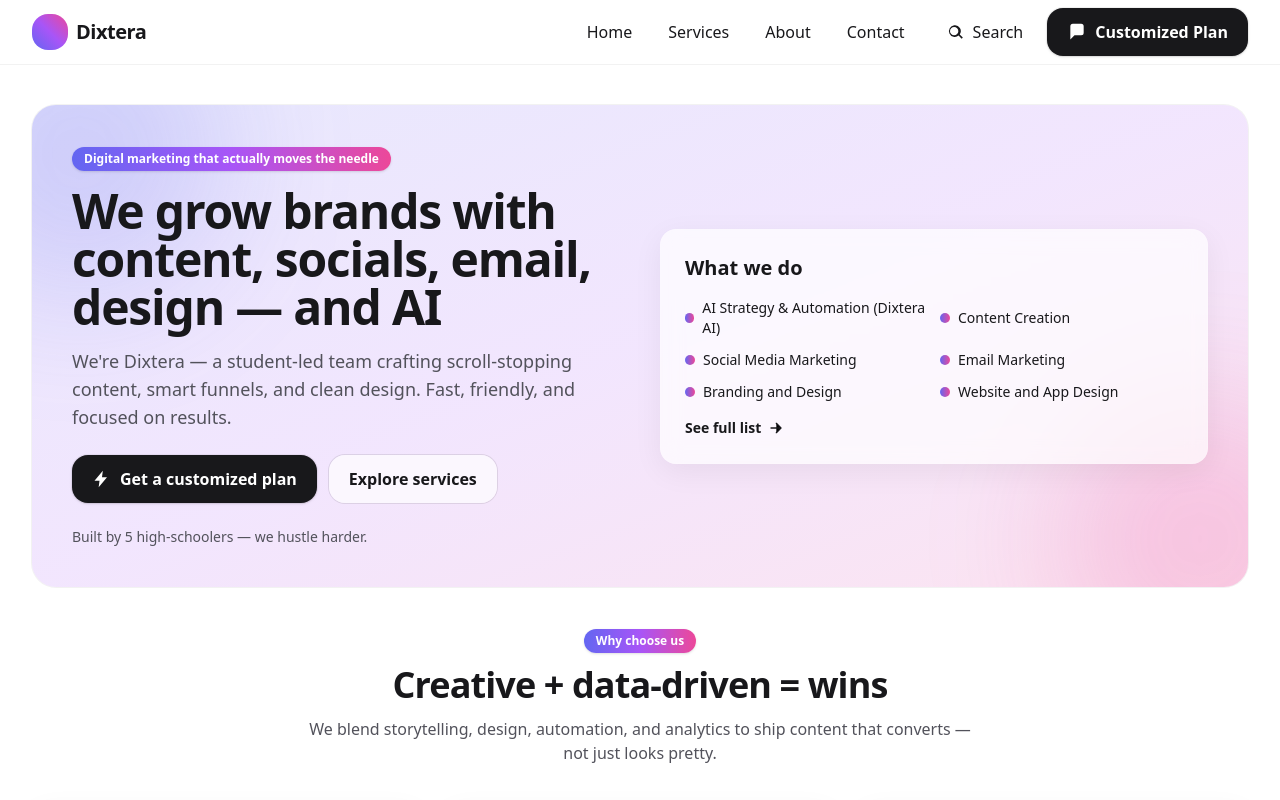
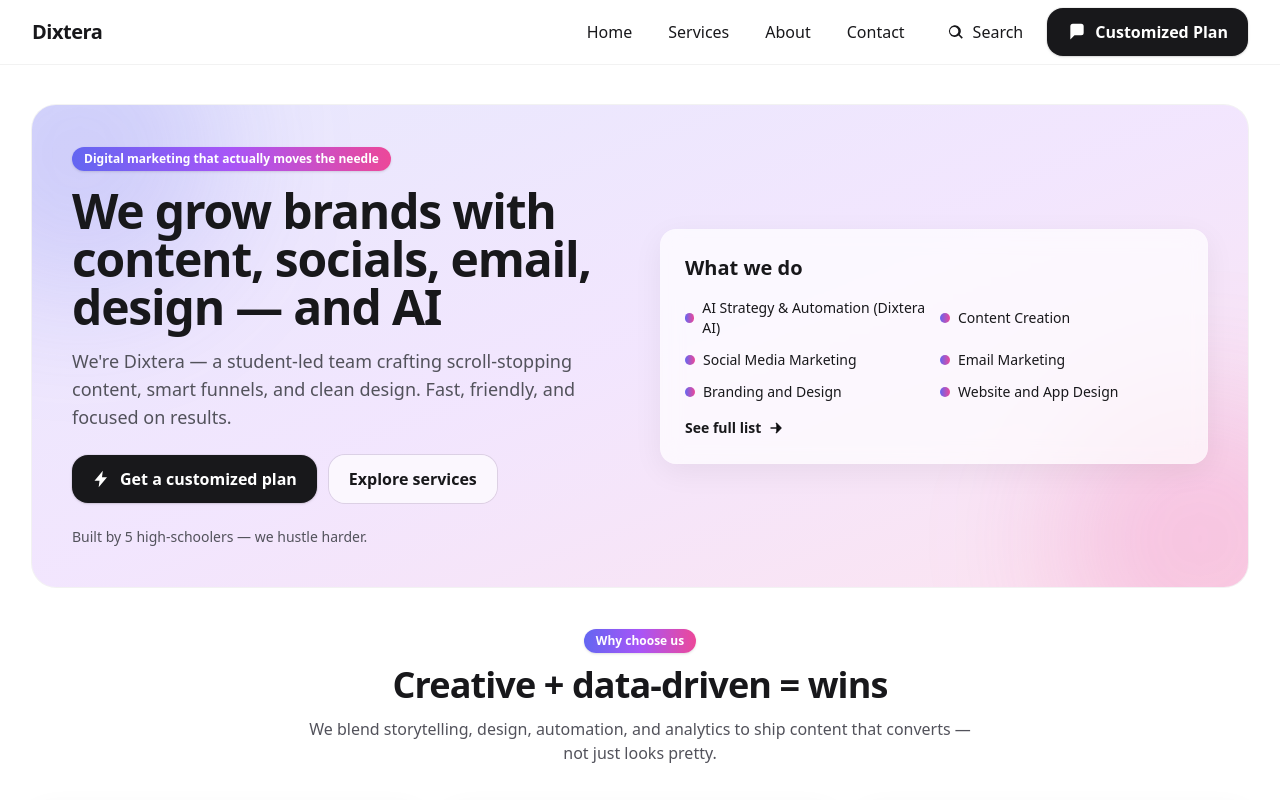
Before and after one commit to WafflesNZXT/Dixtera---Digital-Marketing-AI, a plain HTML site: page index.html in a window 1280 px wide. Shown: the top 800 px of the page. Drawn offline with nearby package versions, Linux system fonts and the light colour scheme.

Commit message:
Fixed Logo

```diff
--- a/index.html
+++ b/index.html
@@ -43,7 +43,7 @@
   <header class="sticky top-0 z-40 border-b border-black/5 bg-white/60 dark:bg-zinc-950/60 glass">
     <div class="max-w-7xl mx-auto h-16 px-4 sm:px-6 lg:px-8 flex items-center justify-between">
       <a href="index.html" class="flex items-center gap-2">
-        <div class="h-9 w-9 rounded-2xl bg-gradient-to-tr from-indigo-500 via-purple-500 to-pink-500"></div>
+
         <span class="text-lg sm:text-xl font-extrabold tracking-tight">Dixtera</span>
       </a>
       <nav class="hidden md:flex items-center gap-1">
```
